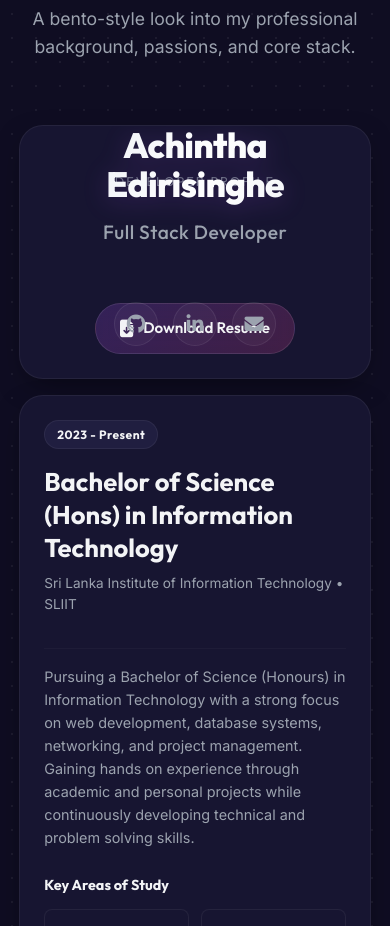
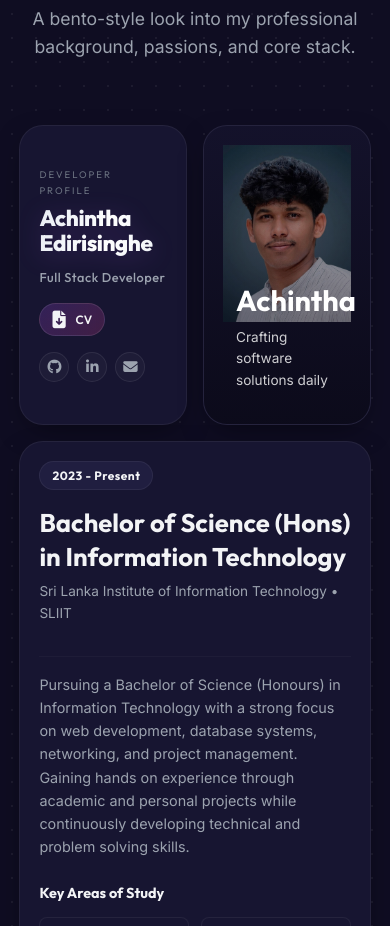
Before and after one commit to Achintha2002/Portfolio, a website built with Vite: page index.html in a window 390 px wide. Shown: the part 1054-1980 px from the top of the page. Built offline with nearby package versions, Linux system fonts and the light colour scheme; animation ran at ten frames a second.

Commit message:
style: update bento grid to 2-column layout and refine mobile card responsiveness

```diff
--- a/index.html
+++ b/index.html
@@ -102,7 +102,8 @@
             <p class="name-card-role" id="bento-role">Full Stack Developer</p>
             <a href="assets/Achintha_Lihan_Resume.pdf" download="Achintha_Lihan_Resume.pdf" class="resume-btn">
               <i class="fas fa-file-download"></i>
-              Download Resume
+              <span class="desktop-text">Download Resume</span>
+              <span class="mobile-text">CV</span>
             </a>
             <div class="bento-socials">
               <a href="https://github.com/Achintha2002" target="_blank" class="bento-social-link" aria-label="GitHub"><i class="fab fa-github"></i></a>
--- a/style.css
+++ b/style.css
@@ -1905,15 +1905,72 @@ footer {
   }
 
   /* Bento & Grids */
+  /* Bento & Grids - 2 Column Layout */
   .bento-grid {
-    grid-template-columns: 1fr;
+    grid-template-columns: repeat(2, 1fr);
     gap: 1rem;
   }
   .bento-card {
-    padding: 1.5rem;
-  }
-  .card-4, .card-8 {
+    padding: 1.2rem;
+  }
+
+  /* Reset Desktop Spans and Apply Mobile Ordering */
+  .name-card {
     grid-column: span 1;
+    order: 1;
+    align-items: flex-start;
+    text-align: left;
+  }
+  .photo-card {
+    grid-column: span 1;
+    order: 2;
+  }
+  .education-card {
+    grid-column: span 2;
+    order: 3;
+  }
+  .craft-card {
+    grid-column: span 1;
+    grid-row: span 2;
+    order: 4;
+  }
+  .location-card {
+    grid-column: span 1;
+    order: 5;
+  }
+  .mindset-card {
+    grid-column: span 1;
+    order: 6;
+  }
+
+  /* Fix Name Card Overlapping on Mobile */
+  .name-card-subtitle {
+    position: static;
+    font-size: 0.6rem;
+    margin-bottom: 0.5rem;
+  }
+  .name-card-title {
+    font-size: clamp(1.4rem, 4vw, 2rem);
+    margin-top: 0;
+  }
+  .name-card-role {
+    font-size: 0.8rem;
+    margin-bottom: 0.5rem;
+  }
+  .resume-btn {
+    padding: 6px 12px;
+    font-size: 0.75rem;
+    margin-top: 0.5rem;
+  }
+  .bento-socials {
+    position: static;
+    margin-top: 1rem;
+    gap: 8px;
+  }
+  .bento-social-link {
+    width: 30px;
+    height: 30px;
+    font-size: 0.9rem;
   }
   .explore-grid {
     grid-template-columns: 1fr;
```
